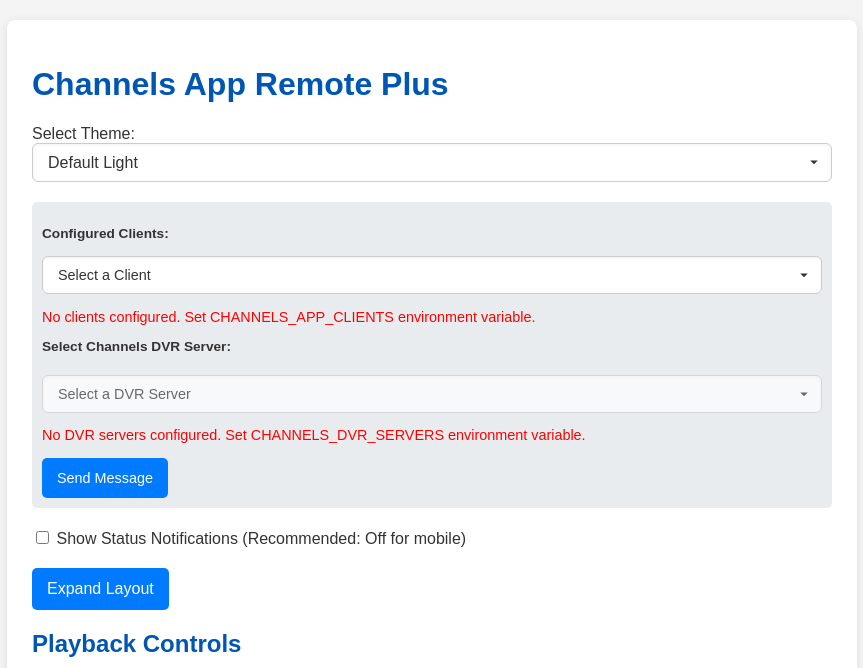
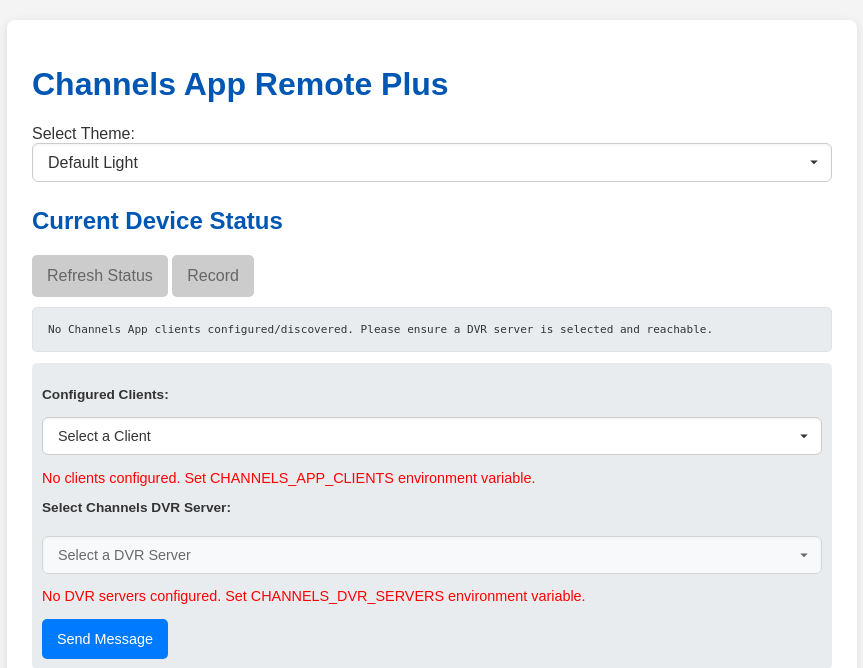
Before and after one commit to nuken/channels-app-remote-plus, a Flask app: page / in a window 1280 px wide. Shown: the top 668 px of the page, without its empty margins (208-1071 px from the left). Run offline with Flask 3, Linux system fonts and the light colour scheme.

Commit message:
Moved Now Playing section to top.

```diff
--- a/app/templates/index.html
+++ b/app/templates/index.html
@@ -37,6 +37,17 @@
                 <option value="dark-green">Dark (Green Buttons)</option>
             </select>
         </div>
+          <div class="status-section" style="margin-bottom: 10px;">
+    <h2>Current Device Status</h2>
+    <button class="control-button" onclick="getStatus()">Refresh Status</button>
+    <button class="control-button" onclick="toggleRecord()">Record</button>
+    <div id="now-playing-display" class="hidden">
+    </div>
+    <pre id="status-display" style="margin-top: 10px;"></pre>
+</div>
+
+
+    <div id="notification-area"></div>
 
         <div class="config-info">
             <p><strong>Configured Clients:</strong></p>
@@ -232,18 +243,6 @@
             </div>
         </div>
 
-       <div class="status-section">
-    <h2>Current Device Status</h2>
-    <button class="control-button" onclick="getStatus()">Refresh Status</button>
-    <button class="control-button" onclick="toggleRecord()">Record</button>
-    <div id="now-playing-display" class="hidden">
-    </div>
-    <pre id="status-display" style="margin-top: 10px;"></pre>
-</div>
-    </div>
-
-    <div id="notification-area"></div>
-
     <script>
         const flaskClients = {{ clients | tojson }};
         const clientsConfiguredViaEnv = {{ clients_configured | tojson }};
```
